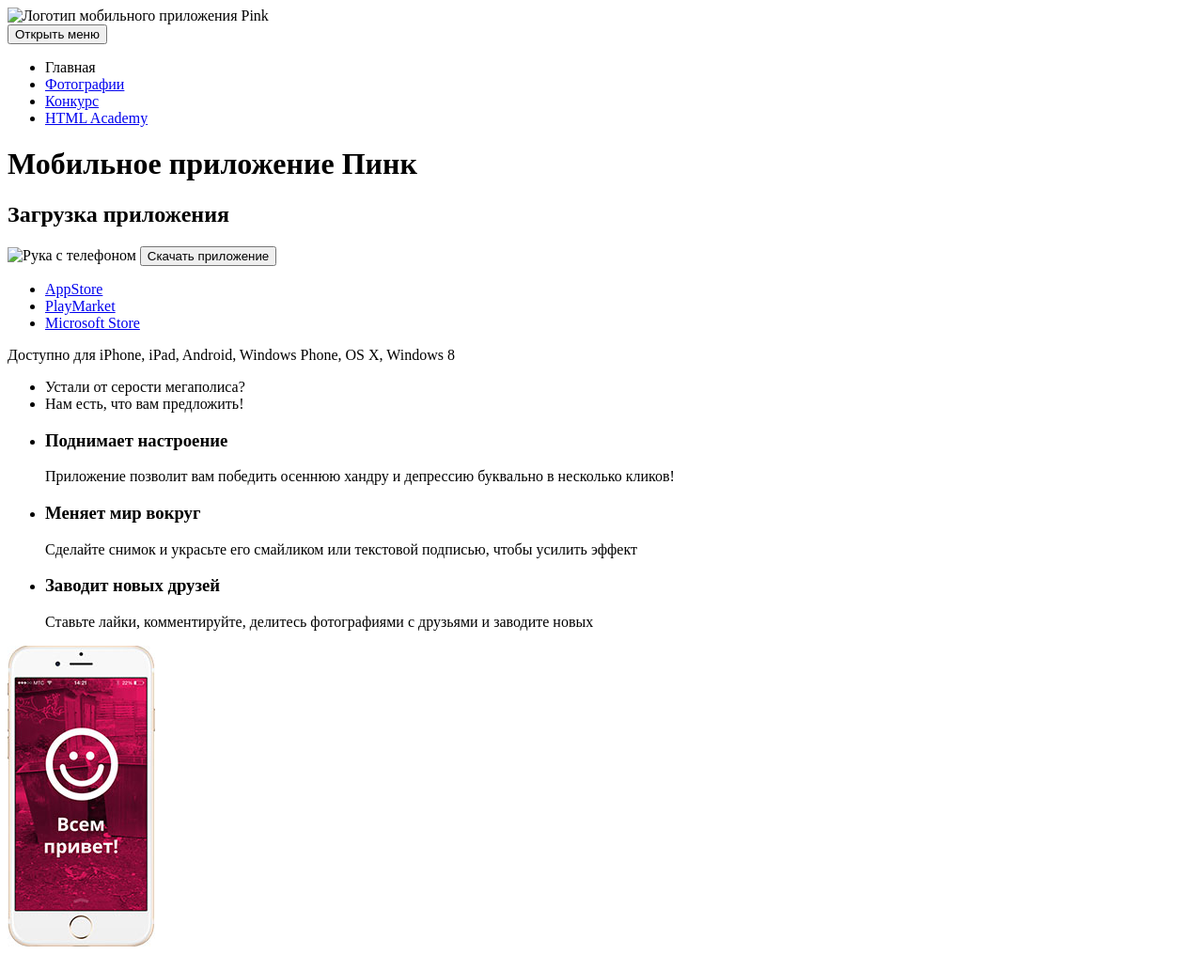
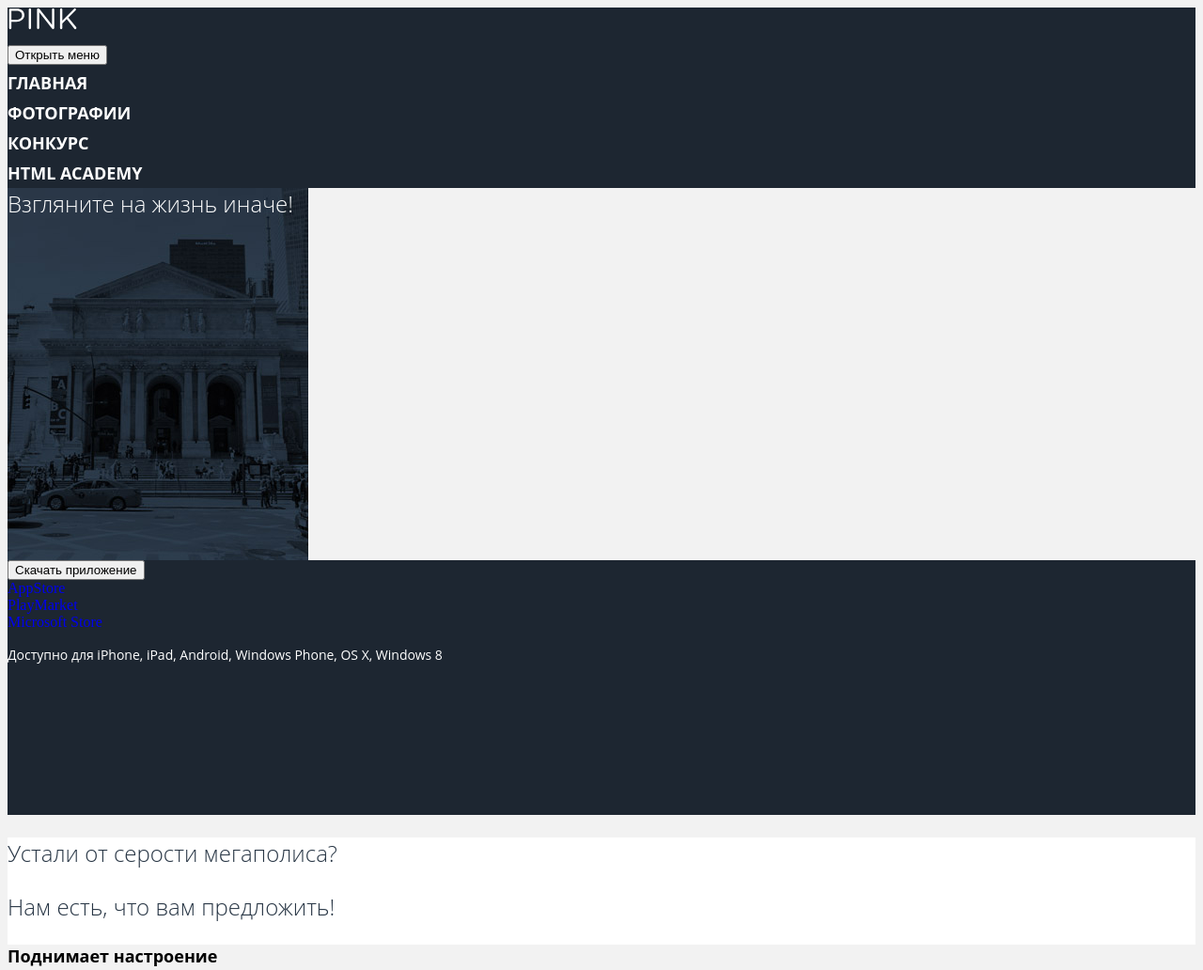
Before and after one commit to ILIAKLESCHIN/420153-pink-17, a website: page source/index.html in a window 1280 px wide. Shown: the top 1032 px of the page at 94% size. Drawn offline with nearby package versions, Linux system fonts and the light colour scheme; files that its build step writes are made by us from their sources.

Commit message:
Работа с предпроцессором less

```diff
--- a/package.json
+++ b/package.json
@@ -4,14 +4,14 @@
   "private": true,
   "description": "Личный проект «Пинк» от HTML Academy",
   "devDependencies": {
+    "@htmlacademy/editorconfig-cli": "1.x",
     "autoprefixer": "9.5.x",
-    "browser-sync": "2.26.x",
+    "browser-sync": "^2.26.7",
     "gulp": "4.0.x",
     "gulp-less": "4.0.x",
     "gulp-plumber": "1.2.x",
+    "gulp-postcss": "8.0.x",
     "gulp-sourcemaps": "2.6.x",
-    "gulp-postcss": "8.0.x",
-    "@htmlacademy/editorconfig-cli": "1.x",
     "stylelint": "10.1.x",
     "stylelint-config-htmlacademy": "0.1.x"
   },
--- a/source/index.html
+++ b/source/index.html
@@ -4,12 +4,13 @@
 <head>
   <meta charset="utf-8">
   <title>Мобильное приложение Пинк</title>
+  <link href="css/style.css" rel="stylesheet">
 </head>
 
 <body>
   <header class="page-header">
-    <a class="page-header__logo">
-      <img class="page-header__logo-image" src="img/logotype-white-mobile.svg.psb" width="75" height="22"
+    <a href="index.html" class="page-header__logo">
+      <img class="page-header__logo-image" src="img/logo-pink-white-mobile.svg" width="75" height="22"
         alt="Логотип мобильного приложения Pink">
     </a>
     <nav class="main-nav">
@@ -17,7 +18,7 @@
       <div class="main-nav__wrapper">
         <ul class="main-nav__list site-list">
           <li class="site-list__item site-list__item--active">
-            <a>Главная</a>
+            <a href="index.html">Главная</a>
           </li>
           <li class="site-list__item">
             <a href="photo.html">Фотографии</a>
@@ -34,9 +35,11 @@
   </header>
   <main class="page-main">
     <h1 class="visually-hidden">Мобильное приложение Пинк</h1>
-    <section class="download">
+    <div class="page-main__intro">
+      <p>Взгляните на жизнь иначе!</p>
+    </div>
+    <section class="page-main download">
       <h2 class="visually-hidden">Загрузка приложения</h2>
-      <img class="download__img" src="#" alt="Рука с телефоном">
       <button class="download__button">
         Скачать приложение
       </button>
@@ -54,13 +57,12 @@
       <p class="download__text">Доступно для iPhone, iPad, Android, Windows Phone, OS X, Windows 8</p>
     </section>
     <section class="advantages">
-      <ul class="advantages__list promo-list">
-        <li class="promo-list__item">
-          Устали от серости мегаполиса?
-        </li>
-        <li class="promo-list__item">
-          Нам есть, что вам предложить!
-        </li>
+      <p class="advantages__promo">
+        Устали от серости мегаполиса?
+      </p>
+      <p class="advantages__promo">
+        Нам есть, что вам предложить!
+      </p>
       </ul>
       <ul class="advantages__list features-list">
         <li class="features-list__item">
@@ -87,9 +89,10 @@
             Ставьте лайки, комментируйте, делитесь фотографиями с друзьями и заводите новых
           </p>
         </li>
-      </ul>
       <img class="advantages__image" src="img/iphone_screen_3.jpg" width="157" height="320" alt="Экран iPhone">
+    </ul>
     </section>
   </main>
 </body>
+
 </html>
--- /dev/null
+++ b/source/less/advantages.less
@@ -0,0 +1,3 @@
+.advantages {
+  background: rgb(255,255,255);
+}
--- /dev/null
+++ b/source/less/advantages__list.less
@@ -0,0 +1,3 @@
+.advantages__list {
+  background: @color-secondary;
+}
--- /dev/null
+++ b/source/less/advantages__promo.less
@@ -0,0 +1,6 @@
+.advantages__promo {
+  color: @color-text-secondary;
+  font-size: 24px;
+  font-weight: 300;
+  font-family: @main-font-family;
+}
--- /dev/null
+++ b/source/less/download.less
@@ -0,0 +1,11 @@
+.download {
+  height    : 271px;
+  background: @color-main;
+
+  & p {
+    font-size  : 14px;
+    line-height: 24px;
+    color: @color-text;
+    font-family: @main-font-family;
+  }
+}
--- /dev/null
+++ b/source/less/features-list__item__text.less
@@ -0,0 +1,6 @@
+.features-list__item__text {
+  font-family: @main-font-family;
+  color: @color-text-secondary;
+  font-weight: 400;
+  line-height: 24px;
+}
--- /dev/null
+++ b/source/less/features-list__item__title.less
@@ -0,0 +1,7 @@
+.features-list__item__title {
+  font-size: 18px;
+  font-weight: 700;
+  line-height: 24px;
+  font-family: @main-font-family;
+  color: @color-black;
+}
--- /dev/null
+++ b/source/less/main-nav.less
@@ -0,0 +1,8 @@
+.site-list__item a {
+  color: @color-text;
+  text-transform: uppercase;
+  font-family: @main-font-family;
+  font-weight: 700;
+  font-size: 18px;
+  line-height: 32px;
+}
--- /dev/null
+++ b/source/less/page-header.less
@@ -0,0 +1,7 @@
+.page-header {
+  background: @color-main;
+  font-family: "Open Sans", Arial, Helvetica, sans-serif;
+  font-size: 18px;
+  line-height: 32px;
+  color: @color-text;
+}
--- /dev/null
+++ b/source/less/page-header__logo.less
@@ -0,0 +1,6 @@
+.page-header__logo {
+  width: 75px;
+  height: 22px;
+  margin: 0;
+  padding: 0;
+  }
--- /dev/null
+++ b/source/less/page-main__intro.less
@@ -0,0 +1,13 @@
+.page-main__intro {
+  background: url(../img/bg-back-mobile@1x.jpg) no-repeat;
+  height: 396px;
+& p
+{
+  font-size: 24px;
+  font-family: @main-font-family;
+  font-weight: 300;
+  color: @color-text;
+  padding: 0;
+  margin: 0;
+}
+}
--- /dev/null
+++ b/source/less/style.less
@@ -0,0 +1,34 @@
+@import "page-header.less";
+@import "variables.less";
+@import "page-header__logo.less";
+@import "page-main.less";
+@import "advantages.less";
+@import "main-nav.less";
+@import "page-main__intro.less";
+@import "download.less";
+@import "advantages__promo";
+@import "advantages__list";
+@import "features-list__item__title";
+@import "features-list__item__text";
+
+
+body {
+  background: rgb(242, 242, 242);
+}
+ul li {
+  list-style: none;
+}
+a {
+  text-decoration: none;
+}
+.visually-hidden {
+  position: absolute;
+  clip: rect(0 0 0 0);
+  width: 1px;
+  height: 1px;
+  margin: -1px;
+}
+ul {
+  margin: 0;
+  padding: 0;
+}
--- /dev/null
+++ b/source/less/variables.less
@@ -0,0 +1,6 @@
+@color-main: rgb(29,38,49);
+@color-text: rgb(255, 255, 255);
+@main-font-family: "Open Sans", Arial, Helvetica, sans-serif;
+@color-text-secondary: rgb(40,54,69);
+@color-secondary: rgb(242, 242, 242);
+@color-black: rgb(0, 0, 0);
```
Also changed, not shown: source/form.html (+1 -0 lines), source/photo.html (+1 -0 lines), source/less/page-main.less (added), 2 other files.
